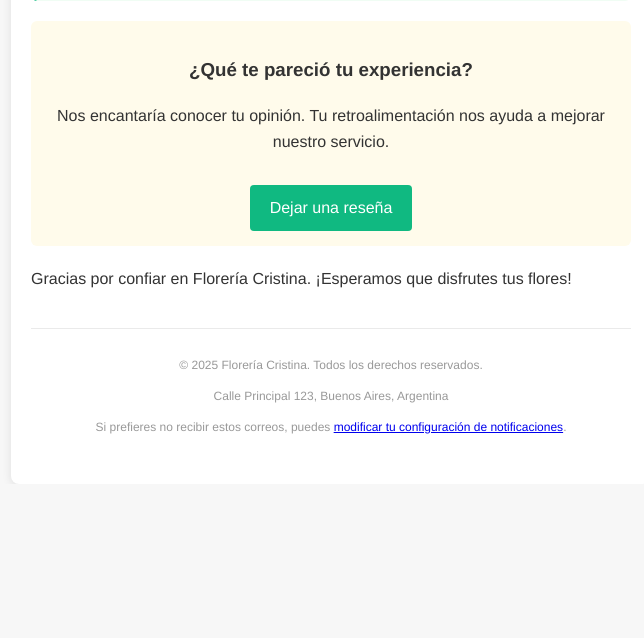
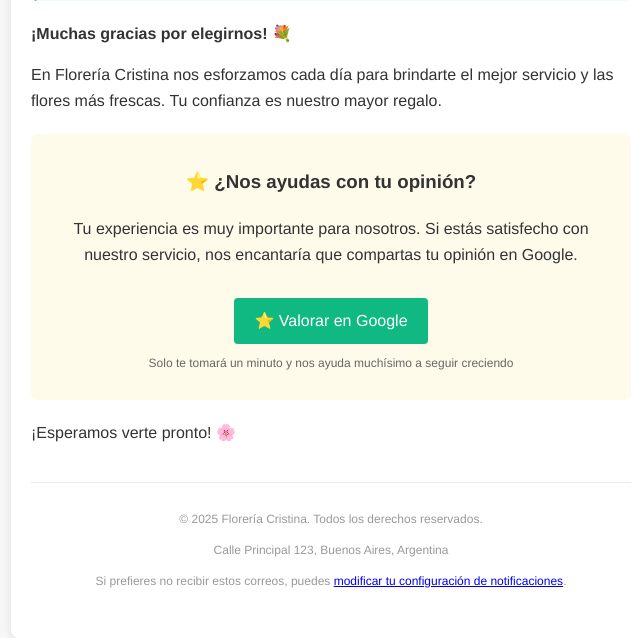
Before and after one commit to mazzuccoda/e-comerce-floreria, a Django app: template templates/notifications/pedido_entregado_email.html in a window 1280 px wide. Shown: the part 532-1170 px from the top of the page, without its empty margins (309-953 px from the left). Before the commit the page ends 966 px from the top, so only its background shows below. Run offline with Django 5.2, Linux system fonts and the light colour scheme; the template is opened without the code that fills it, so the values that code supplies are empty; parts of the project's set-up code (start-up, migrations or seed data) failed here and were passed over.

Commit message:
Feature: agregar mensaje de agradecimiento y link de Google review en email de pedido entregado

```diff
--- a/templates/notifications/pedido_entregado_email.html
+++ b/templates/notifications/pedido_entregado_email.html
@@ -119,13 +119,18 @@
                 </div>
             </div>
 
+            <p><strong>¡Muchas gracias por elegirnos!</strong> 💐</p>
+
+            <p>En Florería Cristina nos esforzamos cada día para brindarte el mejor servicio y las flores más frescas. Tu confianza es nuestro mayor regalo.</p>
+
             <div class="review-section">
-                <h3>¿Qué te pareció tu experiencia?</h3>
-                <p>Nos encantaría conocer tu opinión. Tu retroalimentación nos ayuda a mejorar nuestro servicio.</p>
-                <a href="http://localhost:3000/pedidos/{{ pedido_id }}/review" class="button">Dejar una reseña</a>
+                <h3>⭐ ¿Nos ayudas con tu opinión?</h3>
+                <p>Tu experiencia es muy importante para nosotros. Si estás satisfecho con nuestro servicio, nos encantaría que compartas tu opinión en Google.</p>
+                <a href="https://g.page/r/CdV9BtKF_KgNEBM/review" class="button" target="_blank">⭐ Valorar en Google</a>
+                <p style="font-size: 12px; color: #666; margin-top: 10px;">Solo te tomará un minuto y nos ayuda muchísimo a seguir creciendo</p>
             </div>
 
-            <p>Gracias por confiar en Florería Cristina. ¡Esperamos que disfrutes tus flores!</p>
+            <p>¡Esperamos verte pronto! 🌸</p>
         </div>
 
         <div class="footer">
```
